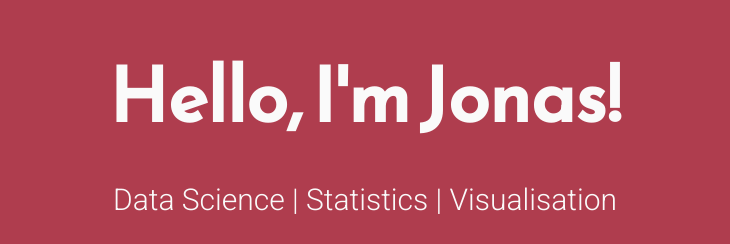
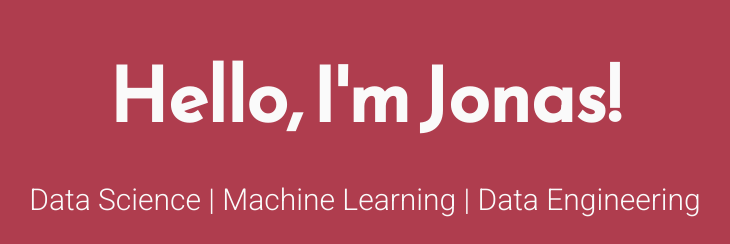
Before and after one commit to miosga2309/miosga2309.github.io, a plain HTML site: page index.html in a window 1280 px wide. Shown: the part 217-461 px from the top of the page, without its empty margins (275-1005 px from the left). Drawn offline with Linux system fonts and the light colour scheme.

Commit message:
update roles

```diff
--- a/index.html
+++ b/index.html
@@ -26,7 +26,7 @@
 <body>
 	<main>
 		<div class="intro">Hello, I'm Jonas!</div>
-		<div class="tagline">Data Science | Statistics | Visualisation</div>
+		<div class="tagline">Data Science | Machine Learning | Data Engineering</div>
 		<!-- Find your icons from here - https://fontawesome.com/icons?d=gallery&s=brands -->
 		<div class="icons-social">
 			<a target="_blank" href="https://github.com/miosga2309"><i class="fab fa-github"></i></a>
```
